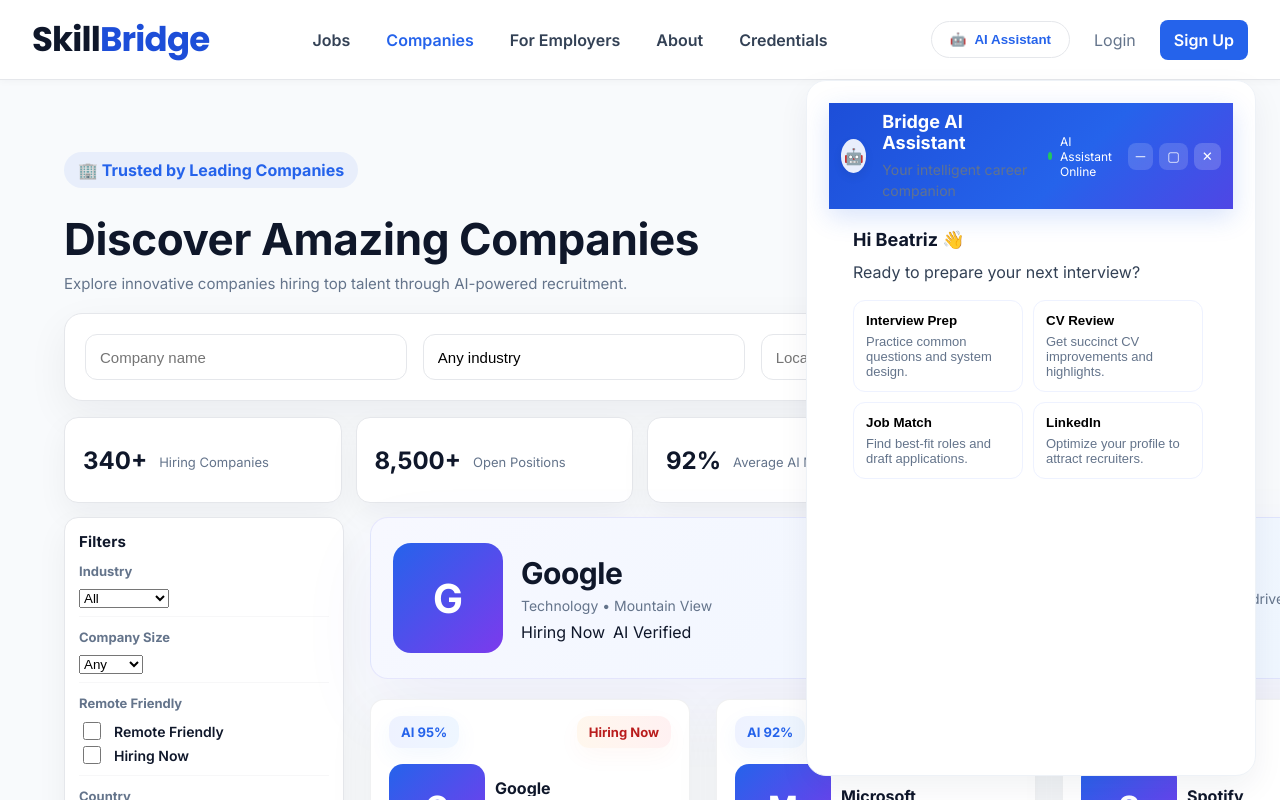
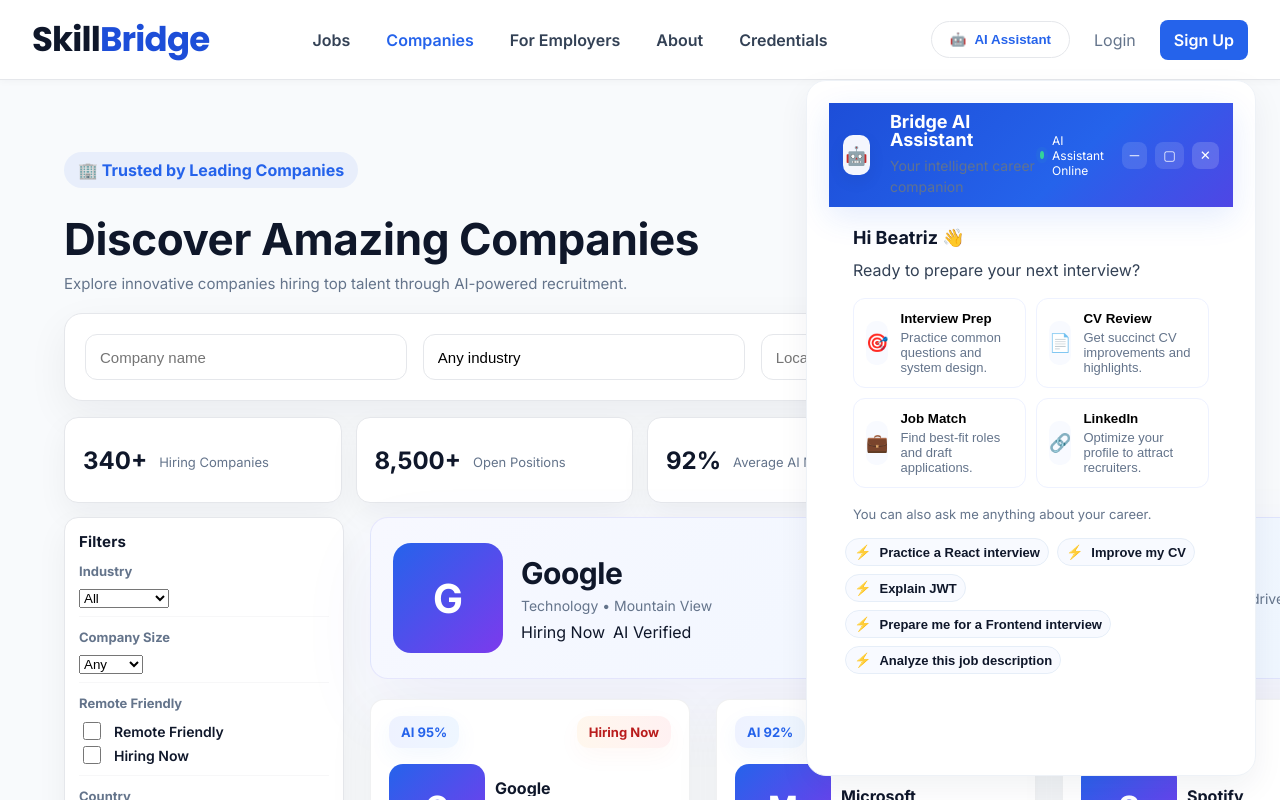
Before and after one commit to beatriz24BCN/SkillBridge, a React (Vite) app: page /companies in a window 1280 px wide. Both pictures are taken after a click on the button "AI Assistant". Shown: the top 800 px of the page. Built offline with nearby package versions, Linux system fonts and the light colour scheme.

Commit message:
feat: improve AI Assistant chat experience

```diff
--- a/src/components/AIAssistant/AIAssistant.css
+++ b/src/components/AIAssistant/AIAssistant.css
@@ -1,67 +1,67 @@
 .ai-assistant-root { pointer-events: auto; }
-.ai-panel { position: relative; box-shadow: 0 20px 60px rgba(15,23,42,0.18); border-radius: 14px; overflow: hidden; background: rgba(255,255,255,0.98); display: flex; flex-direction: column; }
+.ai-panel { position: relative; box-shadow: 0 20px 60px rgba(15,23,42,0.18); border-radius: 14px; overflow: hidden; background: rgba(255,255,255,0.98); display: flex; flex-direction: column; box-sizing: border-box }
 /* ensure default floating position bottom-right with 24px margin (overrides inline where needed) */
 .ai-panel { right: 24px !important; bottom: 24px !important; }
 /* avoid covering top navbar by constraining height */
 .ai-panel { max-height: calc(100vh - 104px); }
-.ai-header { display: flex; align-items: center; justify-content: space-between; padding: 8px 12px; background: linear-gradient(135deg,#1D4ED8 0%,#2563EB 60%,#4F46E5 100%); color: white; cursor: grab; user-select: none; backdrop-filter: blur(12px); -webkit-backdrop-filter: blur(12px); box-shadow: 0 8px 24px rgba(37,99,235,0.18); }
+.ai-header { display: flex; align-items: center; justify-content: space-between; padding: 10px 14px; background: linear-gradient(135deg,#1D4ED8 0%,#2563EB 60%,#4F46E5 100%); color: white; cursor: grab; user-select: none; backdrop-filter: blur(6px); -webkit-backdrop-filter: blur(6px); box-shadow: 0 10px 30px rgba(37,99,235,0.12); }
 .ai-header:active { cursor: grabbing; }
-.ai-header-left { display:flex; align-items:center; gap:10px; }
-.ai-avatar { width:34px; height:34px; border-radius:50%; background: rgba(255,255,255,0.9); display:flex; align-items:center; justify-content:center; font-size:16px; box-shadow: 0 4px 10px rgba(15,23,42,0.08); }
-.ai-avatar::after { content: '\1F916'; font-size:16px }
-.ai-titles { display:flex; flex-direction:column; margin-left:6px }
-.ai-title { font-weight:700; font-size:15px }
-.ai-sub { font-size:12px; opacity:0.95 }
-.ai-header-right { display:flex; align-items:center; gap:12px }
-.ai-status { display:flex; align-items:center; gap:8px; font-size:12px }
-.ai-status .dot { width:8px; height:8px; background:#22c55e; border-radius:50%; display:inline-block }
-.ai-controls { display:flex; gap:6px }
-.ai-controls .ctrl { background: rgba(255,255,255,0.15); border: none; color: white; padding:6px 8px; border-radius:8px; cursor:pointer; transition: background .12s ease, transform .12s ease }
-.ai-controls .ctrl.close { background: rgba(255,255,255,0.18) }
-.ai-controls .ctrl:hover { background: rgba(255,255,255,0.25) }
+.ai-header-left { display:flex; align-items:center; gap:12px }
+.ai-avatar { width:40px; height:40px; border-radius:10px; background: rgba(255,255,255,0.95); display:flex; align-items:center; justify-content:center; font-size:18px; box-shadow: 0 6px 18px rgba(15,23,42,0.06); }
+.ai-avatar::after { content: '\1F916'; font-size:18px }
+.ai-titles { display:flex; flex-direction:column; margin-left:8px }
+.ai-title { font-weight:800; font-size:15px; line-height:1 }
+.ai-sub { font-size:12px; opacity:0.95; margin-top:2px }
+.ai-header-right { display:flex; align-items:center; gap:10px }
+.ai-status { display:flex; align-items:center; gap:8px; font-size:12px; margin-right:6px }
+.ai-status .dot { width:8px; height:8px; background:#34D399; border-radius:50%; display:inline-block; box-shadow: 0 0 0 4px rgba(52,211,153,0.06) }
+.ai-controls { display:flex; gap:8px; align-items:center }
+.ai-controls .ctrl { background: rgba(255,255,255,0.12); border: none; color: white; padding:6px 8px; border-radius:8px; cursor:pointer; transition: background .12s ease, transform .12s ease }
+.ai-controls .ctrl.close { background: rgba(255,255,255,0.16) }
+.ai-controls .ctrl:hover { background: rgba(255,255,255,0.22) }
 
 .ai-window { width:100%; height:100%; display:flex; flex-direction:column; }
 
 /* ensure the rnd wrapper doesn't break stacking */
 .ai-rnd { position: fixed; }
-.ai-body { display:flex; flex-direction:column; padding:12px 16px 12px 16px; box-sizing:border-box; flex:1; min-height:0 }
-.ai-quick-actions { display:flex; gap:10px; flex-wrap:wrap; margin:8px 0 10px 0 }
-.ai-quick-actions button { background: white; border:1px solid #E5E7EB; color:#2563EB; padding:8px 12px; border-radius:999px; cursor:pointer; font-weight:600; transition: transform .12s ease, background .12s ease, box-shadow .12s ease; font-size:13px }
-.ai-quick-actions button:hover { background: #EFF6FF; transform: translateY(-1px) }
-.ai-quick-actions button:disabled { opacity: 0.7; cursor: not-allowed; transform: none }
+.ai-body { display:flex; flex-direction:column; padding:12px 16px 14px 16px; box-sizing:border-box; flex:1; min-height:0 }
+.quick-prompts-wrap { display:flex; gap:8px; flex-wrap:wrap; margin:6px 0 8px 0 }
+.quick-prompt-chip { display:inline-flex; align-items:center; gap:8px; background: #F8FAFF; border:1px solid #E6EEF8; color:#0F172A; padding:6px 8px; border-radius:999px; cursor:pointer; font-weight:600; transition: transform .12s ease, background .12s ease, box-shadow .12s ease; font-size:13px; line-height:1 }
+.quick-prompt-chip:hover { background: #EFF6FF; transform: translateY(-1px); box-shadow: 0 6px 16px rgba(37,99,235,0.05) }
+.quick-prompt-chip:disabled { opacity: 0.7; cursor: not-allowed; transform: none }
+.chip-icon { opacity:0.9; font-size:14px }
+.chip-text { display:inline-block }
 
-.ai-chat { overflow-y:auto; flex:1; min-height:0; padding:8px; margin-top:6px; padding-bottom:12px; box-sizing:border-box; scroll-behavior:smooth }
+.ai-chat { overflow-y:auto; flex:1; min-height:0; padding:6px 6px 10px 6px; margin-top:8px; box-sizing:border-box; scroll-behavior:smooth }
 .ai-chat::-webkit-scrollbar { width:0; height:0 }
 
-.ai-msg { display:flex; flex-direction:column; margin-bottom:8px; max-width:100%; animation: fadeIn 200ms ease; }
+.ai-msg { display:flex; flex-direction:column; margin-bottom:10px; max-width:100%; animation: fadeIn 200ms ease; }
 .ai-msg.user { align-items:flex-end }
 .ai-msg.ai { align-items:flex-start }
-.ai-msg-text { padding:10px 12px; border-radius:16px; max-width:70%; max-width:420px; white-space:pre-wrap }
-.ai-msg.user .ai-msg-text { background: #2563EB; color:white; border-bottom-right-radius:6px }
-.ai-msg.ai .ai-msg-text { background:#F1F5F9; color:#0F172A; border-bottom-left-radius:6px; box-shadow: 0 6px 18px rgba(15,23,42,0.06); font-size:14px; line-height:1.35 }
-.ai-time { font-size:12px; color:#64748b; margin-top:6px; opacity:0.9 }
-
-/* message bubble layout with avatars */
-.ai-msg-bubble { display:flex; align-items:flex-start; gap:10px }
-.ai-msg-avatar { width:36px; height:36px; border-radius:50%; display:flex; align-items:center; justify-content:center; font-size:18px }
-.ai-msg-avatar.user { order:2 }
-.ai-msg-avatar.ai { order:0 }
-.ai-msg-content { display:flex; flex-direction:column; gap:6px }
-
-/* small transform for modern chat feel */
-.ai-msg.user .ai-msg-text { transform: translateX(6px); transition: transform .18s ease }
-.ai-msg.ai .ai-msg-text { transform: translateX(-6px); transition: transform .18s ease }
+.ai-msg-bubble { display:flex; align-items:flex-end; gap:10px }
+.ai-msg-avatar { width:36px; height:36px; border-radius:8px; display:flex; align-items:center; justify-content:center; font-size:16px; background:#fff; box-shadow: 0 6px 18px rgba(15,23,42,0.04) }
+.ai-msg-content { display:flex; flex-direction:column; gap:6px; max-width:76% }
+.ai-msg-text { padding:12px 14px; border-radius:14px; white-space:pre-wrap; box-shadow: 0 6px 18px rgba(15,23,42,0.04) }
+.ai-msg.user .ai-msg-bubble { flex-direction: row-reverse }
+.ai-msg.user .ai-msg-text { background: #2563EB; color:white; border-bottom-right-radius:10px; text-align:left }
+.ai-msg.ai .ai-msg-text { background:#F8FAFF; color:#0F172A; border-bottom-left-radius:10px; font-size:14px; line-height:1.35 }
+.ai-meta { display:flex; justify-content:flex-end }
+.ai-time { font-size:12px; color:#64748b; opacity:0.9 }
 
 /* rich response styles */
 .ai-rich-title { font-weight:800; margin-bottom:6px; font-size:15px }
+.ai-rich-sub { color:#334155; margin-bottom:8px }
+.ai-rich-badges { display:flex; gap:8px; margin-bottom:8px }
+.ai-badge { background:#EFF6FF; color:#1D4ED8; padding:6px 8px; border-radius:999px; font-size:12px; font-weight:700 }
 .ai-rich-list { margin:8px 0 6px 18px }
-.ai-rich-advice { margin-top:8px; padding:10px; background:#FEF3C7; border-radius:8px; color:#92400E; font-size:13px }
+.ai-rich-steps { margin:8px 0 6px 18px }
+.ai-rich-advice { margin-top:8px; padding:10px; background:#EFF6FF; border-radius:8px; color:#0F172A; font-size:13px }
 .ai-rich { animation: popIn .22s cubic-bezier(.2,.9,.2,1) }
 
 @keyframes popIn { from { opacity:0; transform: translateY(6px) scale(.995) } to { opacity:1; transform: translateY(0) scale(1) } }
 
 /* typing indicator */
-.ai-typing { display:flex; align-items:center; gap:10px; padding:8px 12px }
+.ai-typing { display:flex; align-items:center; gap:10px }
 .ai-typing .dots { display:flex; gap:6px }
 .ai-typing .dots span { width:8px; height:8px; background:#CBD5E1; border-radius:50%; display:inline-block; animation: bounce 1s infinite ease-in-out }
 .ai-typing .dots span:nth-child(2) { animation-delay: 0.15s }
@@ -75,12 +75,14 @@
 .ai-welcome-greeting { font-weight:800; font-size:18px }
 .ai-welcome-sub { color:#334155 }
 .ai-welcome-cards { display:flex; gap:10px; flex-wrap:wrap; margin-top:6px }
-.ai-card { background:white; border:1px solid #EEF2FF; padding:12px; border-radius:12px; width:calc(50% - 8px); text-align:left; cursor:pointer; transition: transform .14s ease, box-shadow .14s ease }
-.ai-card:hover { transform: translateY(-6px); box-shadow: 0 12px 30px rgba(15,23,42,0.08) }
-.ai-card-title { font-weight:700 }
-.ai-card-desc { font-size:13px; color:#64748b; margin-top:6px }
-
-.ai-welcome-wrap { padding-bottom:6px }
+.ai-welcome-cards.grid-2 { display:grid; grid-template-columns: 1fr 1fr; gap:10px }
+.ai-card { background:white; border:1px solid #EEF2FF; padding:12px; border-radius:12px; width:100%; text-align:left; cursor:pointer; transition: transform .14s ease, box-shadow .14s ease; display:block }
+.ai-card-row { display:flex; gap:12px; align-items:center }
+.ai-card-icon { width:44px; height:44px; display:flex; align-items:center; justify-content:center; background:#F8FAFF; border-radius:10px; font-size:18px }
+.ai-card-title { font-weight:800 }
+.ai-card-desc { font-size:13px; color:#64748b; margin-top:4px }
+.ai-card:hover { transform: translateY(-6px); box-shadow: 0 12px 30px rgba(15,23,42,0.06) }
+.ai-welcome-foot { font-size:13px; color:#64748b; margin-top:6px }
 
 
 .ai-panel .job-list { display:flex; flex-direction:column; gap:14px; margin-top:10px }
@@ -93,17 +95,17 @@
 .ai-panel .job-save { background:#2563EB; color:white; border:none; padding:8px 14px; border-radius:999px; cursor:pointer; font-weight:600 }
 .ai-panel .job-save.saved { background:#10b981 }
 
-.ai-input-wrap { display:flex; gap:8px; margin-top:-22px; align-items:center }
-.ai-input { flex:1; min-height:44px; max-height:120px; resize:none; padding:9px; border:1px solid #e6eefc; border-radius:12px; outline:none; background:#ffffff }
-.ai-send { width:44px; height:44px; border-radius:50%; border:none; background:#2563EB; color:white; cursor:pointer; box-shadow: 0 8px 22px rgba(37,99,235,0.22) }
-.ai-send:disabled { opacity: 0.75; cursor: not-allowed }
+.ai-input-wrap { display:flex; gap:8px; margin-top:6px; margin-bottom:8px; align-items:center }
+.ai-input { flex:1; min-height:44px; max-height:120px; resize:none; padding:10px; border:1px solid #E6EEF8; border-radius:12px; outline:none; background:#ffffff; font-size:14px }
+.ai-send { width:44px; height:44px; border-radius:50%; border:none; background:#2563EB; color:white; cursor:pointer; box-shadow: 0 10px 26px rgba(37,99,235,0.16); display:inline-flex; align-items:center; justify-content:center; font-size:16px }
+.ai-send:disabled { opacity: 0.7; cursor: not-allowed }
 
 .ai-thinking { opacity: 0.9 }
 
 .ai-resizer { position:absolute; width:18px; height:18px; right:8px; bottom:8px; cursor:se-resize; }
 
-.ai-robot-btn { position:fixed; right:24px; bottom:24px; width:64px; height:64px; border-radius:50%; background: white; color:#0f172a; border:none; box-shadow: 0 18px 40px rgba(79,70,229,0.18), 0 6px 20px rgba(37,99,235,0.12); font-size:26px; cursor:pointer; display:flex; align-items:center; justify-content:center }
-.ai-robot-btn::before { content: ''; position:absolute; width:120%; height:120%; border-radius:50%; left:-10%; top:-10%; background: radial-gradient(circle at 30% 30%, rgba(37,99,235,0.18), transparent 20%), radial-gradient(circle at 70% 70%, rgba(124,58,237,0.12), transparent 25%); z-index:-1 }
+.ai-robot-btn { position:fixed; right:24px; bottom:24px; width:64px; height:64px; border-radius:50%; background: white; color:#0f172a; border:none; box-shadow: 0 18px 40px rgba(79,70,229,0.12), 0 6px 20px rgba(37,99,235,0.08); font-size:26px; cursor:pointer; display:flex; align-items:center; justify-content:center }
+.ai-robot-btn::before { content: ''; position:absolute; width:120%; height:120%; border-radius:50%; left:-10%; top:-10%; background: radial-gradient(circle at 30% 30%, rgba(37,99,235,0.12), transparent 20%), radial-gradient(circle at 70% 70%, rgba(124,58,237,0.08), transparent 25%); z-index:-1 }
 
 
 @keyframes fadeIn { from { opacity:0; transform: translateY(6px) } to { opacity:1; transform: translateY(0) } }
--- a/src/components/AIAssistant/AIAssistant.jsx
+++ b/src/components/AIAssistant/AIAssistant.jsx
@@ -16,7 +16,11 @@
 
 export default function AIAssistant({ open = false, onClose = () => {} }) {
   const [minimized, setMinimized] = useState(false)
-  const [size] = useState({ width: DEFAULT_WIDTH, height: DEFAULT_HEIGHT })
+  const [size, setSize] = useState(() => {
+    const w = Math.min(DEFAULT_WIDTH, Math.max(320, window.innerWidth - 48))
+    const h = Math.min(DEFAULT_HEIGHT, Math.max(360, window.innerHeight - 96))
+    return { width: w, height: h }
+  })
 
   const [messages, setMessages] = useState([])
   const [input, setInput] = useState('')
@@ -30,6 +34,17 @@
       bottomRef.current.scrollIntoView({ behavior: 'smooth', block: 'end' })
     }
   }
+
+  useEffect(() => {
+    function onResize() {
+      setSize({
+        width: Math.min(DEFAULT_WIDTH, Math.max(320, window.innerWidth - 48)),
+        height: Math.min(DEFAULT_HEIGHT, Math.max(360, window.innerHeight - 96))
+      })
+    }
+    window.addEventListener('resize', onResize)
+    return () => window.removeEventListener('resize', onResize)
+  }, [])
 
   useEffect(() => {
     scrollToBottom()
@@ -122,9 +137,10 @@
                 <div className="ai-sub">Your intelligent career companion</div>
               </div>
             </div>
+
             <div className="ai-header-right">
-              <div className="ai-status"><span className="dot"/> AI Assistant Online</div>
               <div className="ai-controls">
+                <div className="ai-status"><span className="dot"/> <span className="status-text">AI Assistant Online</span></div>
                 <button className="ctrl" onClick={() => setMinimized(true)} aria-label="Minimize">─</button>
                 <button className="ctrl" onClick={() => setMinimized(false)} aria-label="Restore">▢</button>
                 <button className="ctrl close" onClick={() => onClose()} aria-label="Close">✕</button>
@@ -148,6 +164,9 @@
                     setInput(text)
                     if (inputRef.current && typeof inputRef.current.focus === 'function') inputRef.current.focus()
                   }} />
+                  <div style={{ marginTop: 8 }}>
+                    <QuickPrompts onSelect={handleQuickPrompt} disabled={isThinking} />
+                  </div>
                 </div>
               ) : null}
 
--- a/src/components/AIAssistant/ChatInput.jsx
+++ b/src/components/AIAssistant/ChatInput.jsx
@@ -19,7 +19,9 @@
         onKeyDown={handleKeyDown}
         disabled={disabled}
       />
-      <button className="ai-send" onClick={onSend} aria-label="Send" disabled={disabled}>➤</button>
+      <button className="ai-send" onClick={onSend} aria-label="Send" disabled={disabled || !value || !value.trim()}>
+        ➤
+      </button>
     </div>
   )
 })
--- a/src/components/AIAssistant/QuickPrompts.jsx
+++ b/src/components/AIAssistant/QuickPrompts.jsx
@@ -10,12 +10,19 @@
 
 export default function QuickPrompts({ onSelect, disabled = false }) {
   return (
-    <>
+    <div className="quick-prompts-wrap">
       {QUICK_PROMPTS.map(prompt => (
-        <button key={prompt} className="quick-prompt" onClick={() => onSelect(prompt)} disabled={disabled}>
-          {prompt}
+        <button
+          key={prompt}
+          className="quick-prompt-chip"
+          onClick={() => onSelect(prompt)}
+          disabled={disabled}
+          aria-label={prompt}
+        >
+          <span className="chip-icon">⚡</span>
+          <span className="chip-text">{prompt}</span>
         </button>
       ))}
-    </>
+    </div>
   )
 }
--- a/src/components/AIAssistant/Welcome.jsx
+++ b/src/components/AIAssistant/Welcome.jsx
@@ -12,14 +12,22 @@
     <div className="ai-welcome">
       <div className="ai-welcome-greeting">Hi Beatriz <span className="wave">👋</span></div>
       <div className="ai-welcome-sub">Ready to prepare your next interview?</div>
-      <div className="ai-welcome-cards">
+
+      <div className="ai-welcome-cards grid-2">
         {cards.map(c => (
           <button key={c.id} className="ai-card" onClick={() => onAction(c.id)}>
-            <div className="ai-card-title">{c.title}</div>
-            <div className="ai-card-desc">{c.desc}</div>
+            <div className="ai-card-row">
+              <div className="ai-card-icon" aria-hidden>{c.id === 'interview' ? '🎯' : c.id === 'cv' ? '📄' : c.id === 'match' ? '💼' : '🔗'}</div>
+              <div>
+                <div className="ai-card-title">{c.title}</div>
+                <div className="ai-card-desc">{c.desc}</div>
+              </div>
+            </div>
           </button>
         ))}
       </div>
+
+      <div className="ai-welcome-foot">You can also ask me anything about your career.</div>
     </div>
   )
 }
--- a/src/components/AIAssistant/getAIResponse.js
+++ b/src/components/AIAssistant/getAIResponse.js
@@ -61,15 +61,29 @@
     )
   }
 
+  if (text.includes('jwt')) {
+    return {
+      title: 'JWT explained simply',
+      subtitle: 'Compact token-based authentication for distributed apps',
+      bullets: [
+        'Header — metadata about signing algorithm.',
+        'Payload — claims about the user (not encrypted by default).',
+        'Signature — verifies the token was issued by a trusted party.'
+      ],
+      advice: 'In interviews, contrast JWT with session-based auth (JWT: stateless, scalable; Sessions: server state, easier to revoke).',
+      badges: ['Auth', 'Security', 'Web']
+    }
+  }
+
   // Default rich guidance
   return makeRichResponse(
     'How can I help today?',
     [
-      'Interview prep — React, JavaScript, system design.',
-      'CV advice and improvements.',
-      'Job search strategy and tailored applications.'
+      '🎯 Interview preparation — React, JavaScript, behavioral.',
+      '📄 CV advice and improvements.',
+      '💼 Job search strategy and tailored applications.'
     ],
-    'Try one of the quick actions or ask a specific question.'
+    'Choose a quick action or ask me anything about your career.'
   )
 }
 
```
Also changed, not shown: src/components/AIAssistant/ChatMessages.jsx (+25 -2 lines), src/components/AIAssistant/TypingIndicator.jsx (+11 -6 lines).
